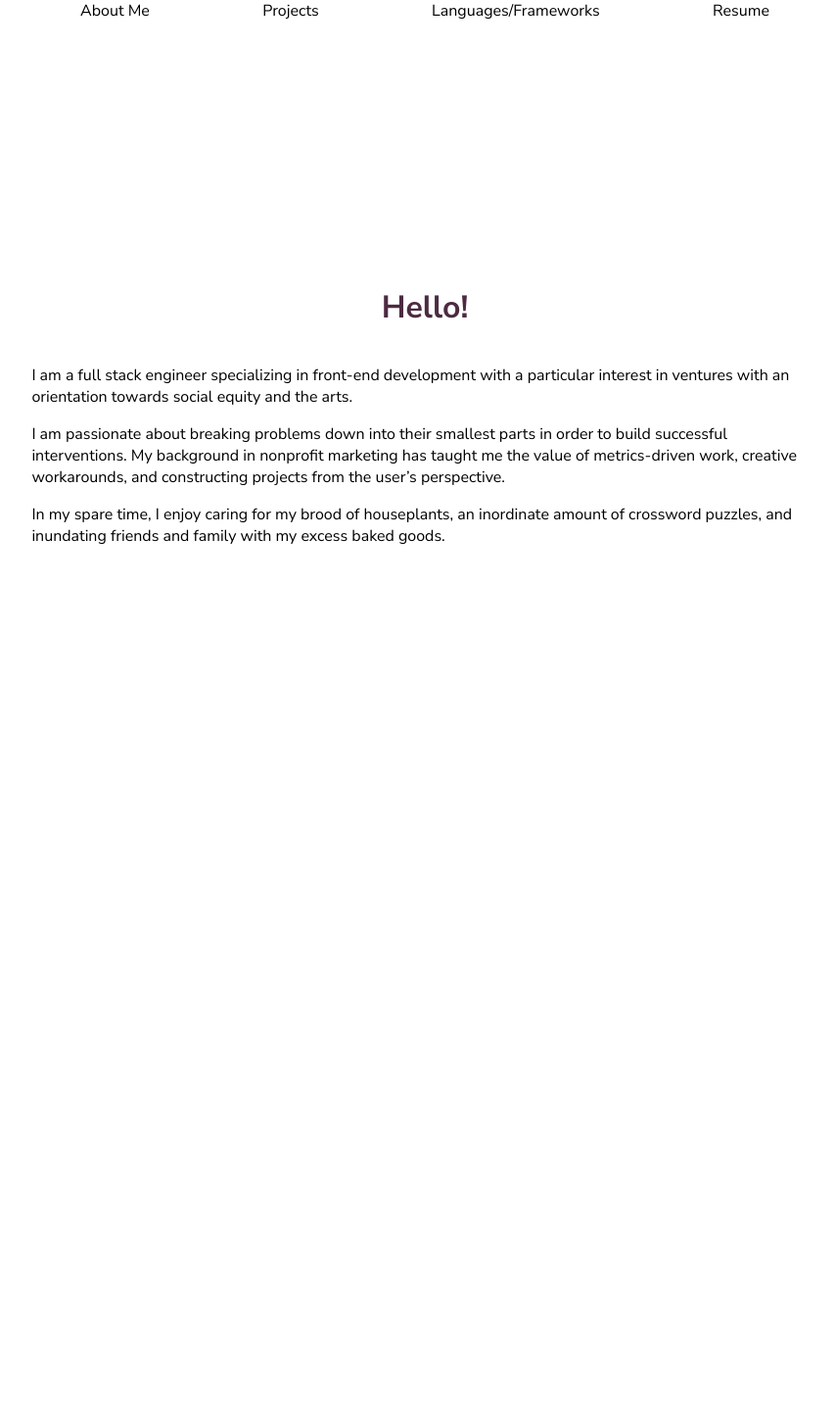
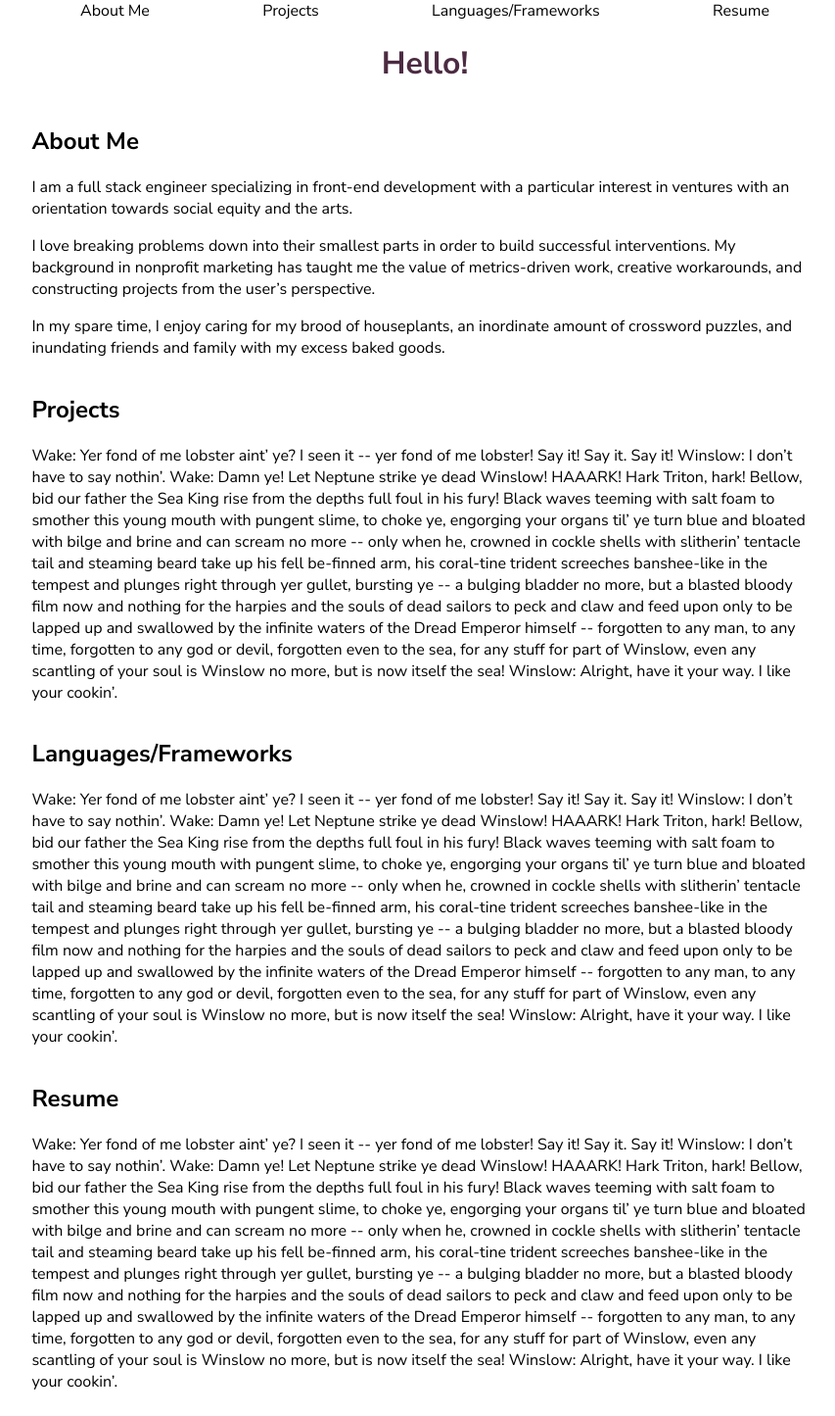
Before and after one commit to LouisaJohnston/Portfolio, a Next.js app: page / in a window 1280 px wide. Shown: the whole page at 98% size, without its empty margins (206-1059 px from the left). Before the commit the page ends 830 px from the top, so only its background shows below. Built offline with nearby package versions, Linux system fonts and the light colour scheme.

Commit message:
working navbar

```diff
--- a/components/Navbar.jsx
+++ b/components/Navbar.jsx
@@ -4,16 +4,16 @@ import Link from 'next/link'
 export default function Navbar() {
     return (
         <nav>
-            <Link href='/'>
+            <Link href='#about-container'>
                 <a>About Me</a>
             </Link>
-            <Link href='/about'>
+            <Link href='#projects-container'>
                 <a>Projects</a>
             </Link>
-            <Link href='/meep'>
+            <Link href='#languages-container'>
                 <a>Languages/Frameworks</a>
             </Link>
-            <Link href='/moop'>
+            <Link href='#resume-container'>
                 <a>Resume</a>
             </Link>
         </nav>
--- a/pages/index.js
+++ b/pages/index.js
@@ -12,12 +12,13 @@ export default function Home() {
 
       <div id="about-container">
         <div>
+          <h2>About Me</h2>
           <p>I am a full stack engineer specializing in front-end
           development with a particular interest in ventures
           with an orientation towards social equity and the arts.</p>
         </div>
         <div>
-          <p>I am passionate about breaking problems down into their
+          <p>I love breaking problems down into their
           smallest parts in order to build successful interventions.
           My background in nonprofit marketing has taught me the
           value of metrics-driven work, creative workarounds, and
@@ -29,6 +30,45 @@ export default function Home() {
           and family with my excess baked goods.</p>
         </div>
       </div>
+
+      <div id="projects-container">
+        <h2>Projects</h2>
+        <p>Wake: Yer fond of me lobster aint’ ye? I seen it -- yer fond of me lobster! Say it! Say it. Say it!
+
+Winslow: I don’t have to say nothin’.
+
+Wake: Damn ye! Let Neptune strike ye dead Winslow! HAAARK!
+
+Hark Triton, hark! Bellow, bid our father the Sea King rise from the depths full foul in his fury! Black waves teeming with salt foam to smother this young mouth with pungent slime, to choke ye, engorging your organs til’ ye turn blue and bloated with bilge and brine and can scream no more -- only when he, crowned in cockle shells with slitherin’ tentacle tail and steaming beard take up his fell be-finned arm, his coral-tine trident screeches banshee-like in the tempest and plunges right through yer gullet, bursting ye -- a bulging bladder no more, but a blasted bloody film now and nothing for the harpies and the souls of dead sailors to peck and claw and feed upon only to be lapped up and swallowed by the infinite waters of the Dread Emperor himself -- forgotten to any man, to any time, forgotten to any god or devil, forgotten even to the sea, for any stuff for part of Winslow, even any scantling of your soul is Winslow no more, but is now itself the sea!
+
+Winslow: Alright, have it your way. I like your cookin’.</p>
+      </div>
+
+      <div id="languages-container">
+        <h2>Languages/Frameworks</h2>
+        <p>Wake: Yer fond of me lobster aint’ ye? I seen it -- yer fond of me lobster! Say it! Say it. Say it!
+
+Winslow: I don’t have to say nothin’.
+
+Wake: Damn ye! Let Neptune strike ye dead Winslow! HAAARK!
+
+Hark Triton, hark! Bellow, bid our father the Sea King rise from the depths full foul in his fury! Black waves teeming with salt foam to smother this young mouth with pungent slime, to choke ye, engorging your organs til’ ye turn blue and bloated with bilge and brine and can scream no more -- only when he, crowned in cockle shells with slitherin’ tentacle tail and steaming beard take up his fell be-finned arm, his coral-tine trident screeches banshee-like in the tempest and plunges right through yer gullet, bursting ye -- a bulging bladder no more, but a blasted bloody film now and nothing for the harpies and the souls of dead sailors to peck and claw and feed upon only to be lapped up and swallowed by the infinite waters of the Dread Emperor himself -- forgotten to any man, to any time, forgotten to any god or devil, forgotten even to the sea, for any stuff for part of Winslow, even any scantling of your soul is Winslow no more, but is now itself the sea!
+
+Winslow: Alright, have it your way. I like your cookin’.</p>
+      </div>
+
+      <div id="resume-container">
+        <h2>Resume</h2>
+        <p>Wake: Yer fond of me lobster aint’ ye? I seen it -- yer fond of me lobster! Say it! Say it. Say it!
+
+Winslow: I don’t have to say nothin’.
+
+Wake: Damn ye! Let Neptune strike ye dead Winslow! HAAARK!
+
+Hark Triton, hark! Bellow, bid our father the Sea King rise from the depths full foul in his fury! Black waves teeming with salt foam to smother this young mouth with pungent slime, to choke ye, engorging your organs til’ ye turn blue and bloated with bilge and brine and can scream no more -- only when he, crowned in cockle shells with slitherin’ tentacle tail and steaming beard take up his fell be-finned arm, his coral-tine trident screeches banshee-like in the tempest and plunges right through yer gullet, bursting ye -- a bulging bladder no more, but a blasted bloody film now and nothing for the harpies and the souls of dead sailors to peck and claw and feed upon only to be lapped up and swallowed by the infinite waters of the Dread Emperor himself -- forgotten to any man, to any time, forgotten to any god or devil, forgotten even to the sea, for any stuff for part of Winslow, even any scantling of your soul is Winslow no more, but is now itself the sea!
+
+Winslow: Alright, have it your way. I like your cookin’.</p>
+      </div>
     </div>
   )
 }
--- a/styles/globals.css
+++ b/styles/globals.css
@@ -26,5 +26,4 @@ h1 {
 nav {
   display: flex;
   justify-content: space-around;
-
 }
```
